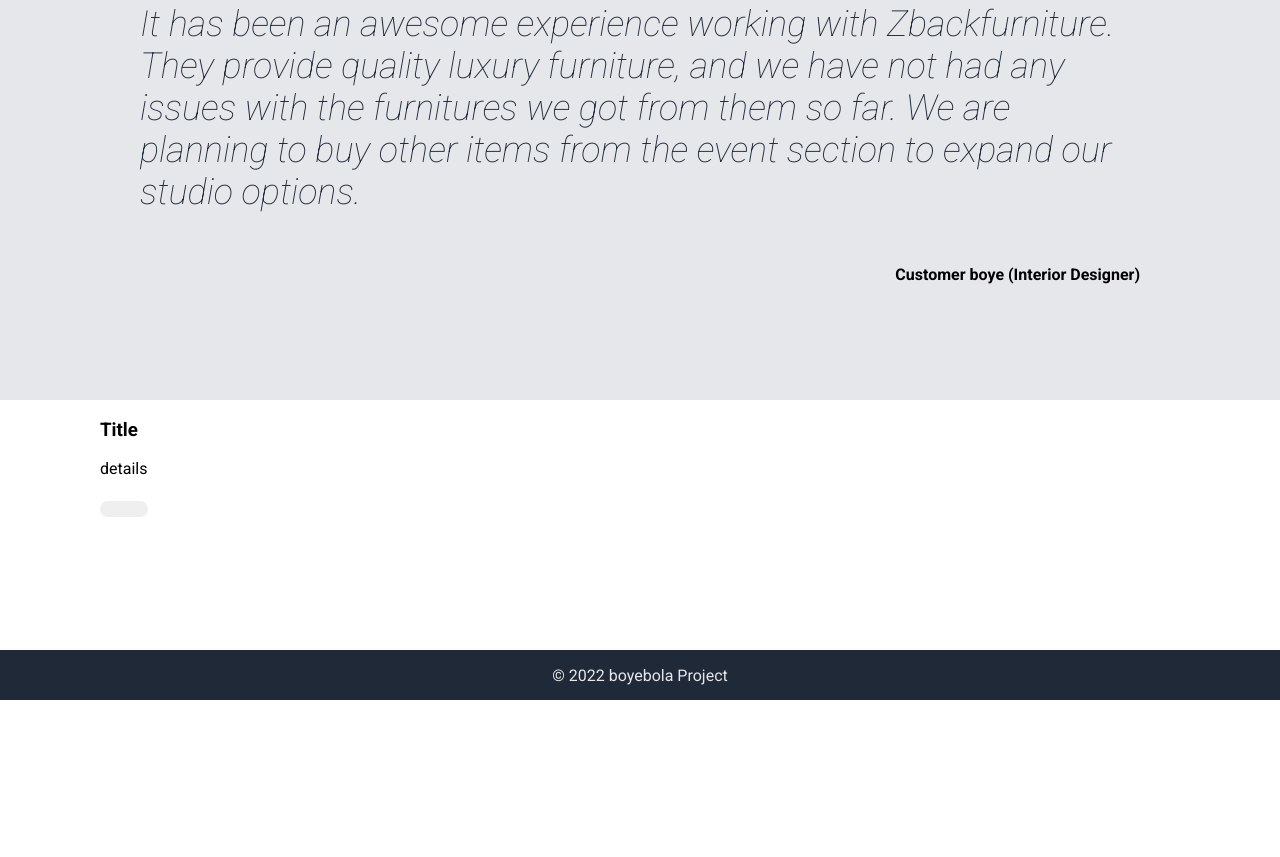
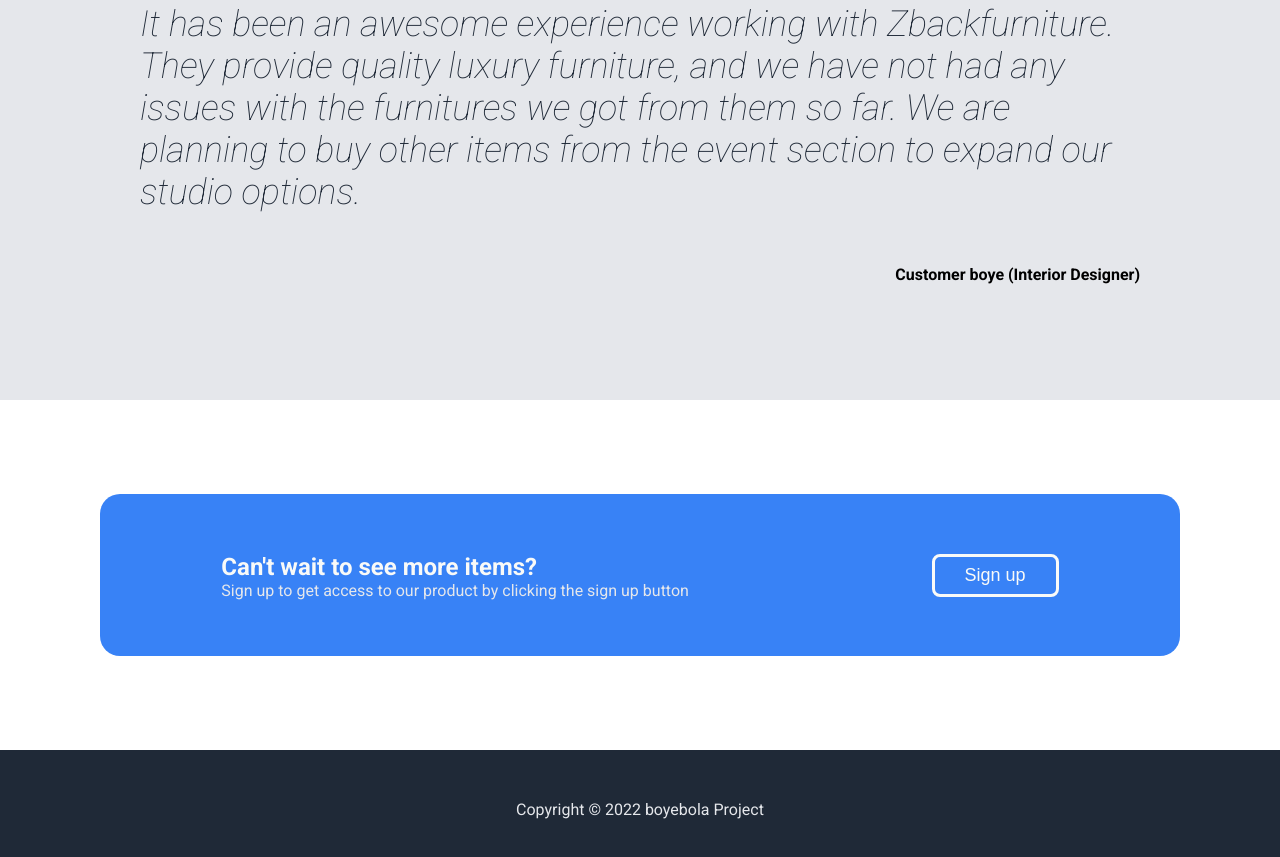
Before and after one commit to boyebola/odin-landingpage, a plain HTML site: page index.html in a window 1280 px wide. Shown: the part 1133-1990 px from the top of the page. Before the commit the page ends 1833 px from the top, so only its background shows below. Drawn offline with Linux system fonts and the light colour scheme.

Commit message:
Add styling to the cta section and the footer

```diff
--- a/assets/css/styles.css
+++ b/assets/css/styles.css
@@ -87,13 +87,10 @@ header {
 
 button {
   border: none;
-  color: white;
+  color: #f9faf8;
   font-size: 18px;
   border-radius: 8px;
-  padding: 8px 24px;
-}
-
-.buttons {
+  padding: 8px 30px;
   background-color: #3882f6;
 }
 
@@ -163,13 +160,40 @@ button {
   font-weight: bold;
 }
 
-.contact {
-  height: 250px;
+.cta-section {
+  height: 350px;
   display: flex;
+  justify-content: center;
+  align-items: center;
+}
+
+.cta {
+  display: flex;
+  width: 100%;
+  padding: 40px 0px;
+  justify-content: space-around;
+  align-items: center;
+  background-color: #3882f6;
+  border-radius: 20px;
+}
+
+.cta-title {
+  color: #f9faf8;
+  margin-bottom: 0;
+}
+
+#cta-text {
+  color: #e5e7eb;
+  margin-top: 0;
+}
+
+#cta-button {
+  border-style: solid;
+  border-color: #f9faf8;
 }
 
 footer {
-  height: 50px;
+  padding: 50px;
   background-color: #1f2937;
   color: #e5e7eb;
   display: flex;
--- a/index.html
+++ b/index.html
@@ -37,7 +37,7 @@
               enjoy tranquility. Bring the ambience of luxury to your living
               space
             </p>
-            <button class="buttons">Sign Up</button>
+            <button class="buttons">Sign up</button>
           </div>
           <div class="image-container">
             <img
@@ -111,16 +111,19 @@
           <p id="quote-author">Customer boye (Interior Designer)</p>
         </div>
       </section>
-      <section class="contact">
-        <div class="ctc-container">
-          <div class="ctc-text">
-            <h3 class="ctc-title">Title</h3>
-            <p>details</p>
+      <section class="cta-section">
+        <div class="cta">
+          <div class="cta-text">
+            <h1 class="cta-title">Can't wait to see more items?</h1>
+            <p id="cta-text">
+              Sign up to get access to our product by clicking the sign up
+              button
+            </p>
           </div>
-          <button></button>
+          <button id="cta-button">Sign up</button>
         </div>
       </section>
     </div>
-    <footer><div>&copy; 2022 boyebola Project</div></footer>
+    <footer><div>Copyright &copy; 2022 boyebola Project</div></footer>
   </body>
 </html>
```
